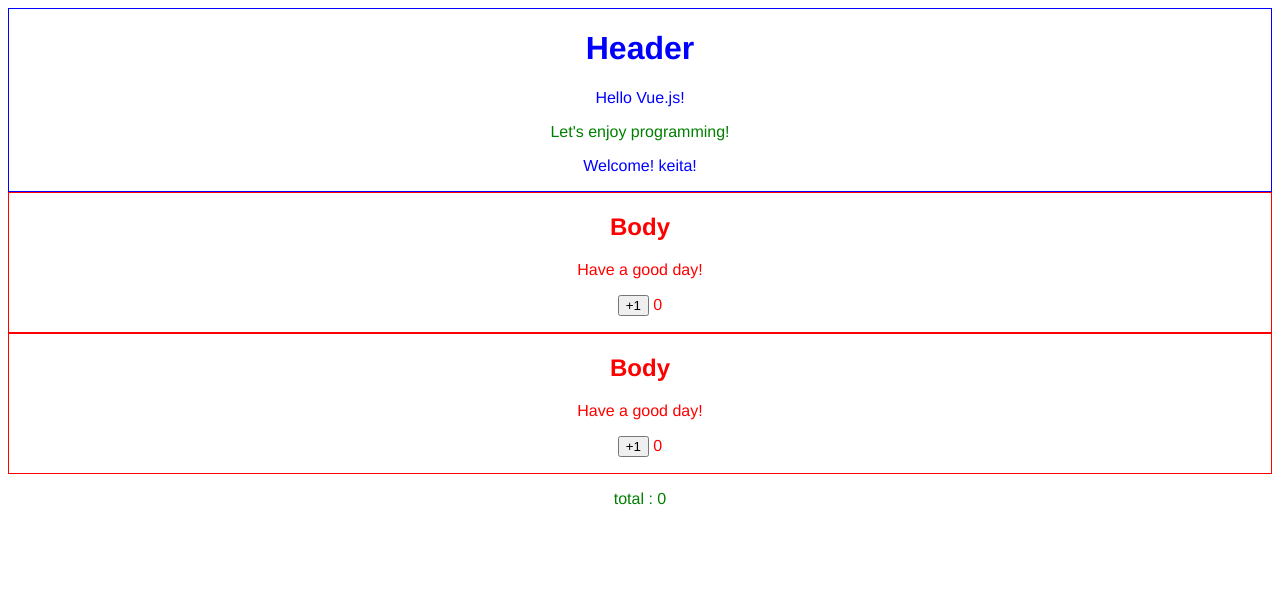
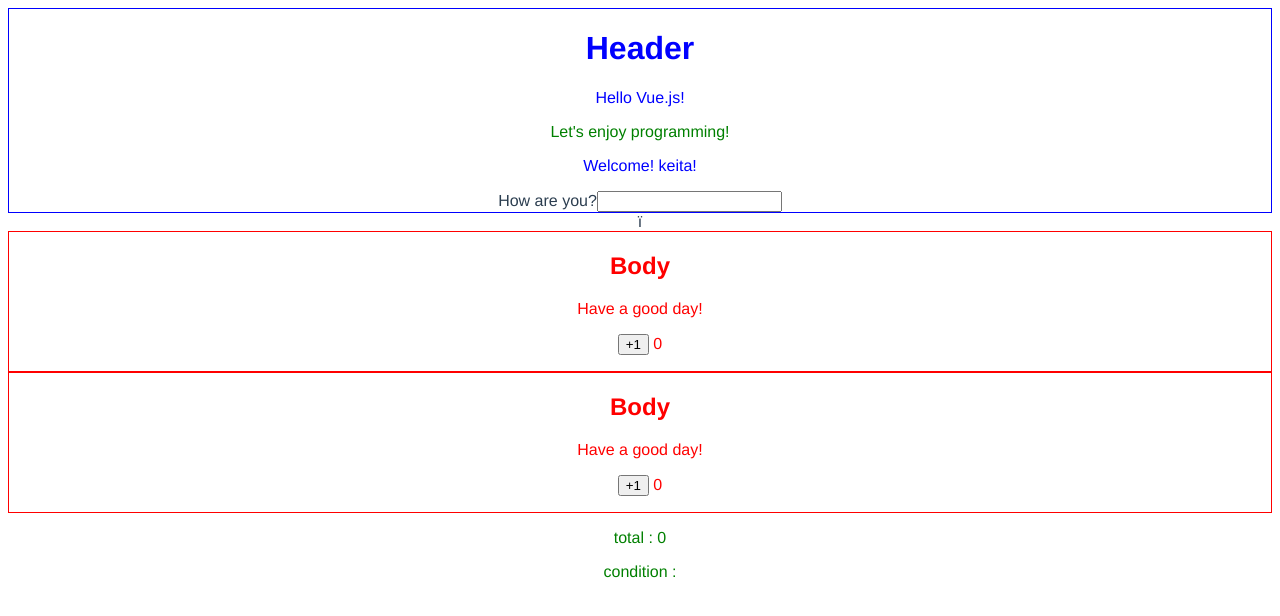
Before and after one commit to KeitaTaniuchi/vue-test, a Vue app: page / in a window 1280 px wide. Shown: the top 616 px of the page. Built offline with nearby package versions, Linux system fonts and the light colour scheme.

Commit message:
コンポーネント間の双方向データバインディング学習用コード作成

```diff
--- a/src/components/Header.vue
+++ b/src/components/Header.vue
@@ -4,6 +4,13 @@
     <p>{{ text }}</p>
     <slot name="message"></slot>
     <p>Welcome! {{ username }}!</p>
+    <label for="condition">How are you?</label>
+    <input
+      id="condition"
+      type="text"
+      :value="value"
+      @input="$emit('input', $event.target.value)"
+    />
   </div>
 </template>
 
@@ -17,6 +24,7 @@ export default {
   },
   props: {
     username: String,
+    value: String,
   },
 };
 </script>
--- a/src/views/Home.vue
+++ b/src/views/Home.vue
@@ -1,13 +1,14 @@
 <template>
   <div>
-    <Header :username="name">
+    <Header :username="name" v-model="InputData.condition">
       <template v-slot:message>
         <p>Let's enjoy programming!</p>
-      </template>
-    </Header>
+      </template> </Header
+    >ï
     <Body @add="add1"></Body>
     <Body @add="add2"></Body>
     <p>total : {{ totalcount }}</p>
+    <p>condition : {{ InputData.condition }}</p>
   </div>
 </template>
 
@@ -32,6 +33,9 @@ export default {
       count1: 0,
       count2: 0,
       totalcount: 0,
+      InputData: {
+        condition: "",
+      },
     };
   },
   methods: {
```
